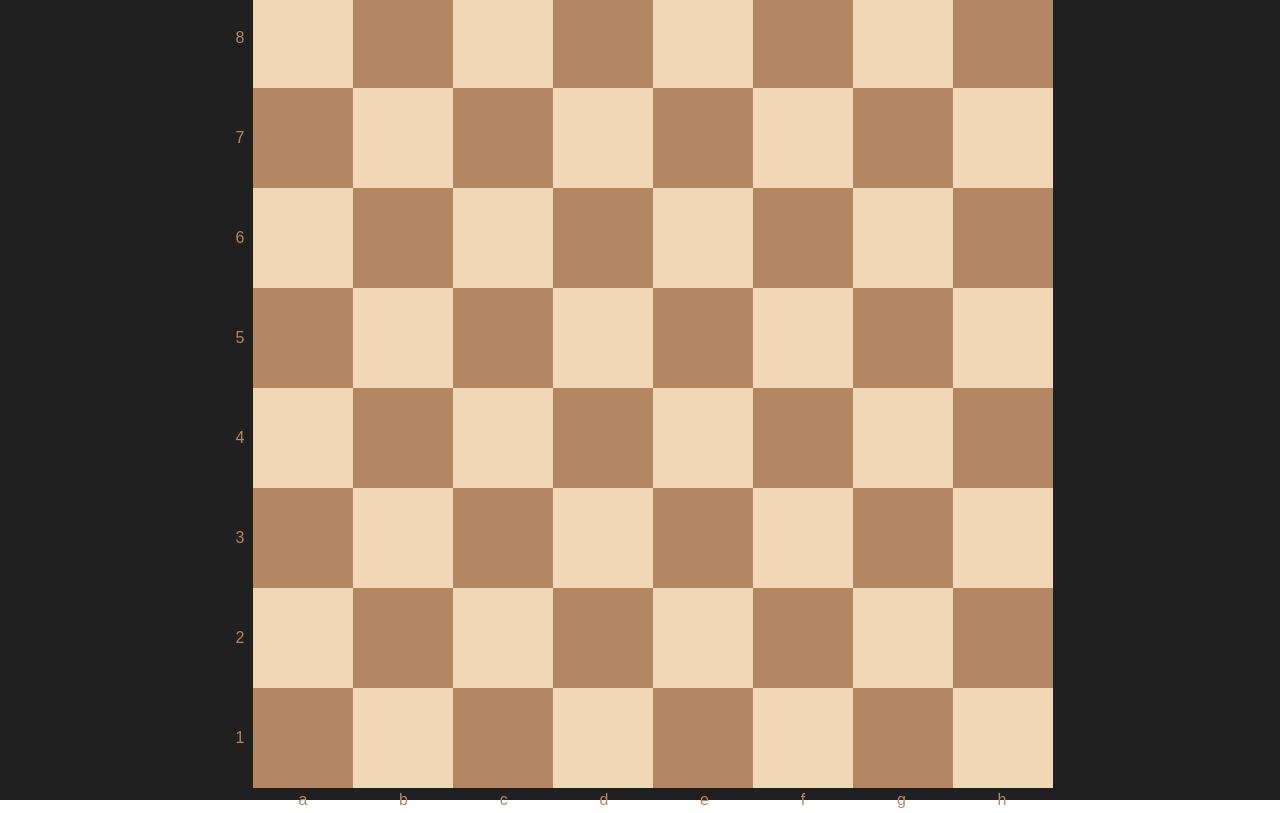
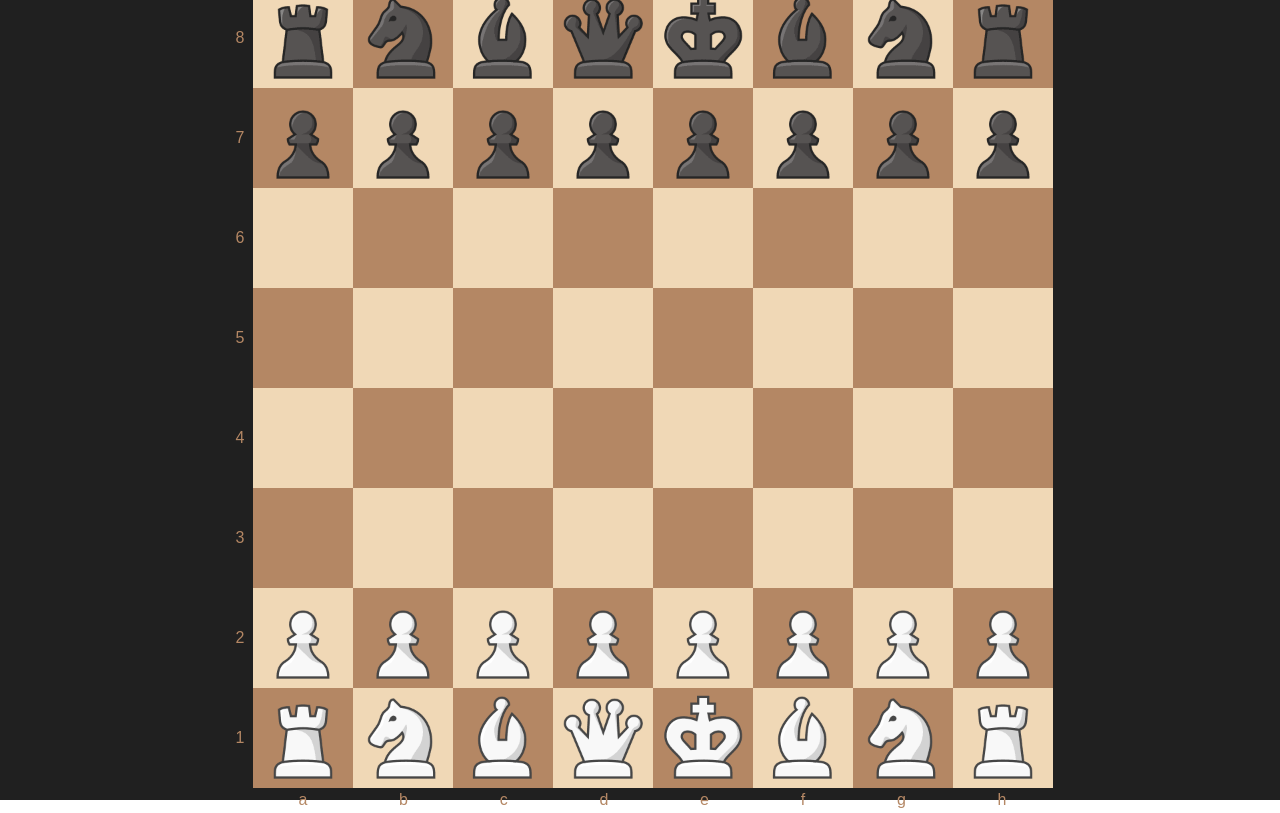
Before and after one commit to yinonkedem/ChessAI, a React (Create React App) app in the folder frontend/: page / in a window 1280 px wide. Built offline with nearby package versions, Linux system fonts and the light colour scheme; a web font is replaced by a local one.

Commit message:
finish the contax and the reducer

```diff
--- a/frontend/src/App.js
+++ b/frontend/src/App.js
@@ -1,13 +1,26 @@
-import React, { useState } from 'react';
+import React, {useReducer} from 'react';
 import Board from './components/Board/Board';
 import './App.css';
+import AppContext from './contexts/Context';
+import {reducer} from './reducer/Reducer';
+import {initGameState} from './constant';
 
 function App() {
-  return (
-    <div className="Yinon's Chess App">
-      <Board/>
-    </div>
-  );
+
+    const [appState, dispatch] = useReducer(reducer, initGameState);
+
+    const providerState = {
+        appState,
+        dispatch
+    }
+
+    return (
+        <AppContext.Provider value={providerState}>
+            <div className="Yinon's Chess App">
+                <Board/>
+            </div>
+        </AppContext.Provider>
+    );
 }
 
 export default App;
--- a/frontend/src/components/Board/Board.css
+++ b/frontend/src/components/Board/Board.css
@@ -1,5 +1,6 @@
 .board {
     display: grid;
+    position: relative;
     grid-template-columns: calc(.25*var(--tile-size)) calc(8*var(--tile-size));}
 
 .tiles {
--- a/frontend/src/components/Board/Board.js
+++ b/frontend/src/components/Board/Board.js
@@ -17,7 +17,7 @@
 
     return <div className="board">
 
-        <Ranks ranks={ranks} />
+        <Ranks ranks={ranks}/>
 
         <div className="tiles">
             {ranks.map((rank,i) =>
@@ -32,6 +32,7 @@
         <Pieces />
 
         <Files files={files} />
+
     </div>
 
 }
--- a/frontend/src/components/Board/Pieces/Piece.js
+++ b/frontend/src/components/Board/Pieces/Piece.js
@@ -3,11 +3,28 @@
     file,
     piece,
 }) => {
+
+
+    const onDragStart = e => {
+        e.dataTransfer.effectAllowed = 'move';
+        e.dataTransfer.setData('text/plain', `${piece},${rank},${file}`);
+        setTimeout(() => {
+            e.target.style.display = 'none';
+        }, 0);
+    }
+
+    const onDragEnd = e => {
+        e.target.style.display = 'block';
+    }
+
     return (
         <div
-            className={`piece ${piece} p-${rank}${file}`}
+            className={`piece ${piece} p-${file}${rank}`}
+            draggable={true}
+            onDragEnd={onDragEnd}
+            onDragStart={onDragStart}
         />
-    );
+    )
 }
 
 export default Piece;
--- a/frontend/src/components/Board/Pieces/Pieces.css
+++ b/frontend/src/components/Board/Pieces/Pieces.css
@@ -1,7 +1,123 @@
-.pieces{
+.pieces {
+    right: 0;
+    top: 0;
     position: absolute;
-    top: 0;
     left: calc(.25*var(--tile-size));
-    right: 0;
     bottom: calc(.25*var(--tile-size));
 }
+
+.piece {
+    width: 12.5%;
+    height: 12.5%;
+    background-size: 100%;
+    position: absolute;
+}
+
+.piece.bk{
+    background-image: url('../../../assets/bk.png');
+}
+.piece.bq{
+    background-image: url('../../../assets/bq.png');
+}
+.piece.br{
+    background-image: url('../../../assets/br.png');
+}
+.piece.bb{
+    background-image: url('../../../assets/bb.png');
+}
+.piece.bn{
+    background-image: url('../../../assets/bn.png');
+}
+.piece.bp{
+    background-image: url('../../../assets/bp.png');
+}
+.piece.wk{
+    background-image: url('../../../assets/wk.png');
+}
+.piece.wq{
+    background-image: url('../../../assets/wq.png');
+}
+.piece.wr{
+    background-image: url('../../../assets/wr.png');
+}
+.piece.wb{
+    background-image: url('../../../assets/wb.png');
+}
+.piece.wn{
+    background-image: url('../../../assets/wn.png');
+}
+.piece.wp{
+    background-image: url('../../../assets/wp.png');
+}
+
+.piece.p-07 {transform: translate(0%,0%);}
+.piece.p-17 {transform: translate(100%,0%);}
+.piece.p-27 {transform: translate(200%,0%);}
+.piece.p-37 {transform: translate(300%,0%);}
+.piece.p-47 {transform: translate(400%,0%);}
+.piece.p-57 {transform: translate(500%,0%);}
+.piece.p-67 {transform: translate(600%,0%);}
+.piece.p-77 {transform: translate(700%,0%);}
+
+.piece.p-06 {transform: translate(0%,100%);}
+.piece.p-16 {transform: translate(100%,100%);}
+.piece.p-26 {transform: translate(200%,100%);}
+.piece.p-36 {transform: translate(300%,100%);}
+.piece.p-46 {transform: translate(400%,100%);}
+.piece.p-56 {transform: translate(500%,100%);}
+.piece.p-66 {transform: translate(600%,100%);}
+.piece.p-76 {transform: translate(700%,100%);}
+
+.piece.p-05 {transform: translate(0%,200%);}
+.piece.p-15 {transform: translate(100%,200%);}
+.piece.p-25 {transform: translate(200%,200%);}
+.piece.p-35 {transform: translate(300%,200%);}
+.piece.p-45 {transform: translate(400%,200%);}
+.piece.p-55 {transform: translate(500%,200%);}
+.piece.p-65 {transform: translate(600%,200%);}
+.piece.p-75 {transform: translate(700%,200%);}
+
+.piece.p-04 {transform: translate(0%,300%);}
+.piece.p-14 {transform: translate(100%,300%);}
+.piece.p-24 {transform: translate(200%,300%);}
+.piece.p-34 {transform: translate(300%,300%);}
+.piece.p-44 {transform: translate(400%,300%);}
+.piece.p-54 {transform: translate(500%,300%);}
+.piece.p-64 {transform: translate(600%,300%);}
+.piece.p-74 {transform: translate(700%,300%);}
+
+.piece.p-03 {transform: translate(0%,400%);}
+.piece.p-13 {transform: translate(100%,400%);}
+.piece.p-23 {transform: translate(200%,400%);}
+.piece.p-33 {transform: translate(300%,400%);}
+.piece.p-43 {transform: translate(400%,400%);}
+.piece.p-53 {transform: translate(500%,400%);}
+.piece.p-63 {transform: translate(600%,400%);}
+.piece.p-73 {transform: translate(700%,400%);}
+
+.piece.p-02 {transform: translate(0%,500%);}
+.piece.p-12 {transform: translate(100%,500%);}
+.piece.p-22 {transform: translate(200%,500%);}
+.piece.p-32 {transform: translate(300%,500%);}
+.piece.p-42 {transform: translate(400%,500%);}
+.piece.p-52 {transform: translate(500%,500%);}
+.piece.p-62 {transform: translate(600%,500%);}
+.piece.p-72 {transform: translate(700%,500%);}
+
+.piece.p-01 {transform: translate(0%,600%);}
+.piece.p-11 {transform: translate(100%,600%);}
+.piece.p-21 {transform: translate(200%,600%);}
+.piece.p-31 {transform: translate(300%,600%);}
+.piece.p-41 {transform: translate(400%,600%);}
+.piece.p-51 {transform: translate(500%,600%);}
+.piece.p-61 {transform: translate(600%,600%);}
+.piece.p-71 {transform: translate(700%,600%);}
+
+.piece.p-00 {transform: translate(0%,700%);}
+.piece.p-10 {transform: translate(100%,700%);}
+.piece.p-20 {transform: translate(200%,700%);}
+.piece.p-30 {transform: translate(300%,700%);}
+.piece.p-40 {transform: translate(400%,700%);}
+.piece.p-50 {transform: translate(500%,700%);}
+.piece.p-60 {transform: translate(600%,700%);}
+.piece.p-70 {transform: translate(700%,700%);}
--- a/frontend/src/components/Board/Pieces/Pieces.js
+++ b/frontend/src/components/Board/Pieces/Pieces.js
@@ -1,25 +1,49 @@
 import './Pieces.css';
 import Piece from './Piece';
+import {useRef} from 'react';
+import { copyPosition } from '../../../helpers';
+import { useAppContext } from '../../../contexts/Context';
+import { makeNewMove } from '../../../reducer/actions/move';
 
 const Pieces =  () => {
-    const position = new Array(8).fill('').map(x => new Array(8).fill(''));
-    position[0][0] = 'wr'
-    position[7][7] = 'br'
-    // position[0][2] = 'b'
-    // position[0][3] = 'q'
-    // position[0][4] = 'k'
-    // position[0][5] = 'b'
-    // position[0][6] = 'n'
-    console.log(position)
 
-    return <div className="pieces">
-        {position.map((r,rank ) =>
+    const ref = useRef();
+
+    const {appState,dispatch} = useAppContext() // get the app state from the context
+
+    const currentPosition = appState.position[appState.position.length-1] // get the current position from the state
+
+    const calculateCoords = e => {
+        const {width, left, top} = ref.current.getBoundingClientRect()
+            const size = width / 8; // 8 files and 8 ranks
+            const x = 7 - Math.floor((e.clientY - top) / size); // get file
+            const y = Math.floor((e.clientX - left) / size); // get rank
+            return {x, y}
+    }
+
+    const onDrop = e => {
+        const newPosition = copyPosition(currentPosition) // copy the position
+        const {x, y} = calculateCoords(e) // get the coords of the drop
+        const [piece, rank, file] = e.dataTransfer.getData('text').split(','); // get the data from the drag
+        newPosition[rank][file] = '' // remove the piece from the old position
+        newPosition[x][y] = piece // add the piece to the new position
+        dispatch(makeNewMove({newPosition})) // dispatch the new position to the reducer
+    }
+
+    const onDragOver = e => e.preventDefault();
+
+    return <div
+        ref={ref}
+        onDrop = {onDrop}
+        onDragOver = {onDragOver}
+        className="pieces">
+        {currentPosition.map((r,rank ) =>
             r.map((f,file) =>
-                position[rank][file] ? <Piece
+                currentPosition[rank][file] ? <Piece
                     key={rank+'-'+file}
                     rank={rank}
                     file={file}
-                    piece={position[rank][file]}
+                    piece={currentPosition[rank][file]}
                 /> : null
             ))}
 
--- /dev/null
+++ b/frontend/src/constant.js
@@ -0,0 +1,6 @@
+import { createPosition } from "./helpers";
+
+export const initGameState = {
+    position : [createPosition()],
+    turn : 'w'
+}
--- /dev/null
+++ b/frontend/src/contexts/Context.js
@@ -0,0 +1,9 @@
+import {createContext, useContext} from 'react';
+
+const AppContext = createContext();
+
+export function useAppContext() {
+    return useContext(AppContext);
+}
+
+export default AppContext;
--- a/frontend/src/helpers.js
+++ b/frontend/src/helpers.js
@@ -1 +1,40 @@
 export const getCharacter =  file => String.fromCharCode(file+96)
+
+export const createPosition = () => {
+    const position = new Array(8).fill('').map(x => new Array(8).fill(''));
+
+    for (let i = 0; i < 8; i++) {
+        position[1][i] = 'wp'
+        position[6][i] = 'bp'
+    }
+
+    position[0][0] = 'wr'
+    position[0][1] = 'wn'
+    position[0][2] = 'wb'
+    position[0][3] = 'wq'
+    position[0][4] = 'wk'
+    position[0][5] = 'wb'
+    position[0][6] = 'wn'
+    position[0][7] = 'wr'
+
+    position[7][0] = 'br'
+    position[7][1] = 'bn'
+    position[7][2] = 'bb'
+    position[7][3] = 'bq'
+    position[7][4] = 'bk'
+    position[7][5] = 'bb'
+    position[7][6] = 'bn'
+    position[7][7] = 'br'
+
+    return position
+}
+
+export const copyPosition = position => {
+    const newPosition = new Array(8).fill('').map(x => new Array(8).fill(''));
+    for (let rank = 0; rank < 8; rank++) {
+        for (let file = 0; file < 8; file++) {
+            newPosition[rank][file] = position[rank][file]
+        }
+    }
+    return newPosition
+}
--- /dev/null
+++ b/frontend/src/reducer/Reducer.js
@@ -0,0 +1,26 @@
+import actionTypes from "./actionTypes";
+
+export const reducer = (state, action) => {
+    switch (action.type) {
+        case actionTypes.NEW_MOVE : {
+            let {turn, position} = state;
+
+            turn = turn === 'w' ? 'b' : 'w';
+
+            position = [
+                ...position,
+                action.payload.newPosition
+            ]
+
+            return {
+                ...state,
+                turn,
+                position,
+            }
+        }
+
+        default:
+            return state
+    }
+
+}
--- /dev/null
+++ b/frontend/src/reducer/actionTypes.js
@@ -0,0 +1,5 @@
+const actionTypes = {
+    "NEW_MOVE": "NEW_MOVE"
+}
+
+export default actionTypes;
--- /dev/null
+++ b/frontend/src/reducer/actions/move.js
@@ -0,0 +1,8 @@
+import actionTypes from "../actionTypes";
+
+export const makeNewMove = ({newPosition}) => {
+    return {
+        type: actionTypes.NEW_MOVE,
+        payload: {newPosition}
+    }
+}
```
